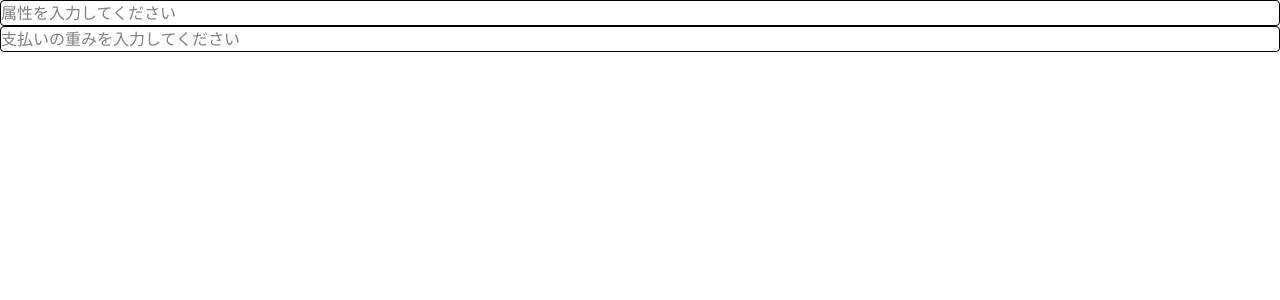
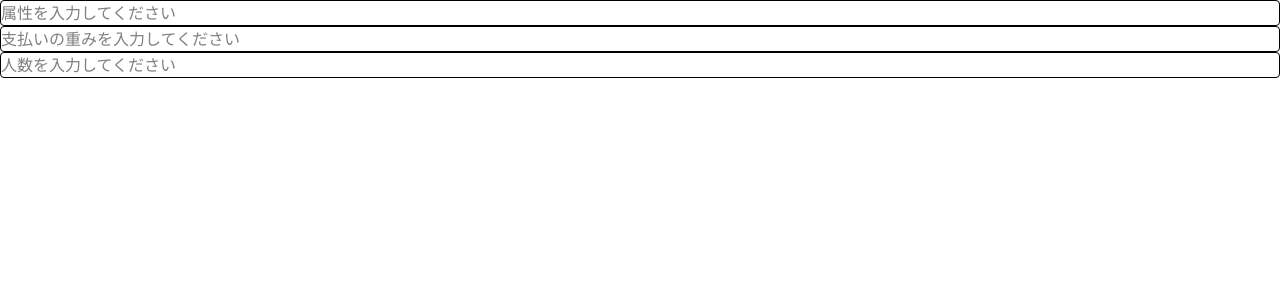
Before and after one commit to netakiryosuke/boss-pays-more, a Next.js app: page / in a window 1280 px wide. Shown: the top 300 px of the page. Built offline with nearby package versions, Linux system fonts and the light colour scheme.

Commit message:
Add count input field to InputForm component

```diff
--- a/src/components/InputForm.tsx
+++ b/src/components/InputForm.tsx
@@ -5,6 +5,7 @@ import { useState } from "react";
 export default function InputForm() {
     const [position, setPosition] = useState<string>("");
     const [weight, setWeight] = useState<string>("");
+    const [count, setCount] = useState<string>("");
 
     return (
         <div className="flex flex-col justify-center">
@@ -22,6 +23,13 @@ export default function InputForm() {
                 placeholder="支払いの重みを入力してください"
                 className="w-auto border rounded text-base focus:outline-none focus:ring-2 focus:ring-blue-500">
             </input>
+            <input
+                type="text"
+                value={count}
+                onChange={e => setCount(e.target.value)}
+                placeholder="人数を入力してください"
+                className="w-auto border rounded text-base focus:outline-none focus:ring-2 focus:ring-blue-500">
+            </input>
         </div>
     );
 }
```
